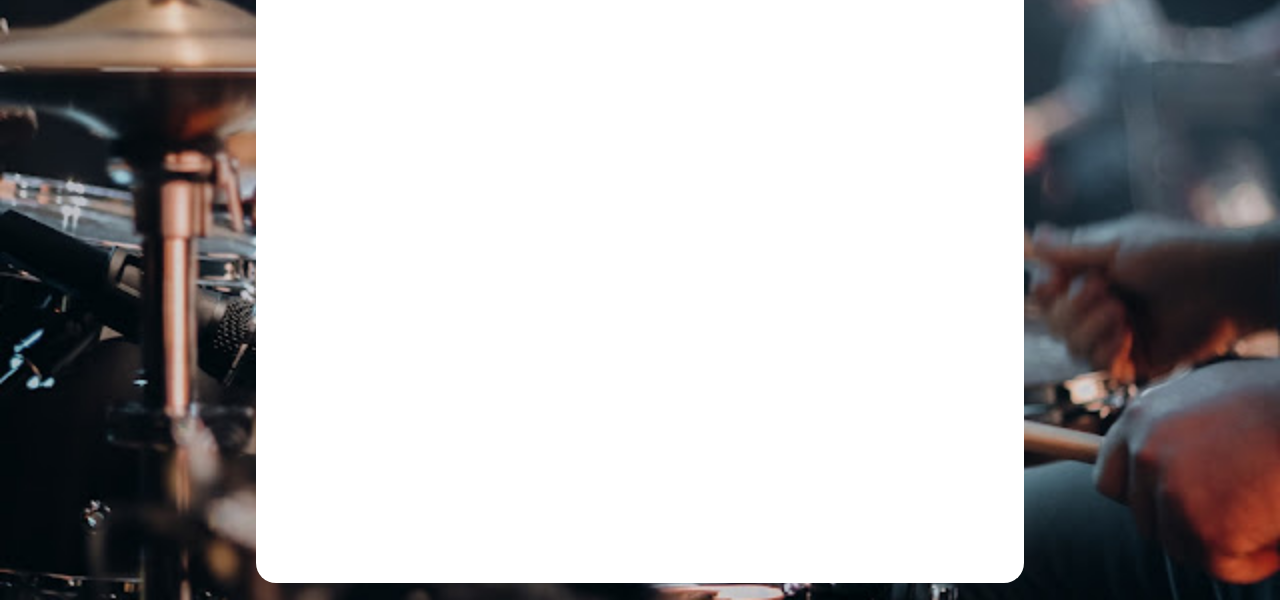
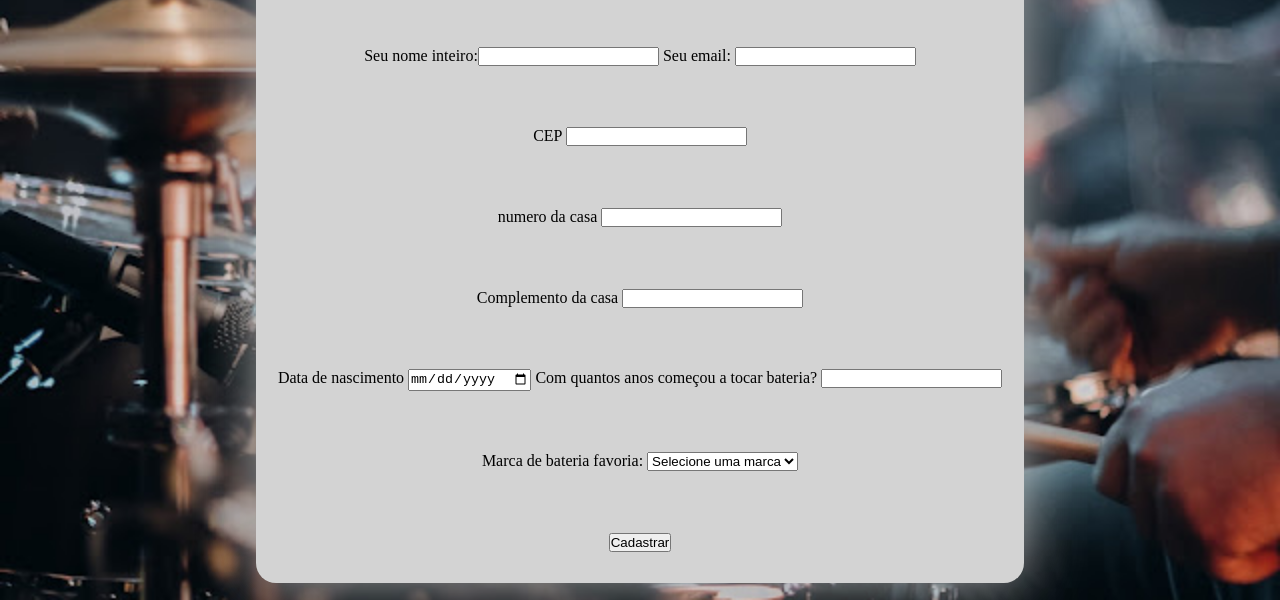
Before and after one commit to MatteusNogueira/ProjetoIndividual, a plain HTML site: page site/cadastro.html in a window 1280 px wide. Shown: the part 200-800 px from the top of the page. Drawn offline with Linux system fonts and the light colour scheme.

Commit message:
Comecando tela de cadastro

```diff
--- a/site/cadastro.html
+++ b/site/cadastro.html
@@ -9,7 +9,7 @@
 <body>
 
 	<div class="header" id="header">
-		<img src="img/bateria_icone.png" class="icone">
+		<a href="index.html" ><img src="img/bateria_icone.png"  class="icone"> </a>
 		<ul class="itensHeader">
 			<li class="itemTom">
 				<h3>Home</h3>
@@ -28,7 +28,42 @@
 	</div>
 
 	<div class="main">
-		<div class="container">
+		<div class="containerCad">
+			<form class="formCad">
+
+				<h1>Cadastro</h1>
+
+				<div class="inpt_cad">
+					Seu nome inteiro:<input type="text" id="inpt_nome" name="">
+					Seu email: <input type="email" id="inpt_email" name="">
+				</div>
+				<div class="inpt_cad">
+					CEP <input type="text" id="inpt_cep">
+				</div>
+				<div class="inpt_cad">
+					numero da casa <input type="number" id="inpt_numCasa" name="">
+				</div>
+				<div class="inpt_cad">
+					Complemento da casa <input type="text" name="">
+				</div>
+				<div class="inpt_cad">
+					Data de nascimento <input type="date" id="inpt_nascimento" name="">
+					Com quantos anos começou a tocar bateria? <input type="number" id="inpt_comeco" name="">
+				</div>
+				<div class="inpt_cad">
+					Marca de bateria favoria:
+					<select id="slt_marca">
+						<option>Selecione uma marca</option>
+						<option>Yamaha</option>
+						<option>Gretsch</option>
+						<option>Pearl</option>
+						<option>Ludwig</option>
+						<option>Tama</option>
+						<option>DW Drums</option>
+					</select>
+				</div>
+				<button>Cadastrar</button>
+			</form>
 		</div>
 	</div>
 
--- a/site/css/style.css
+++ b/site/css/style.css
@@ -23,6 +23,10 @@ body{
 	align-items: center;
 	font-size: 30px;
 	color: #FFE07D;
+}
+
+.header a{
+  height: 100px;
 }
 
 .header ul{
@@ -98,6 +102,28 @@ body{
 	height: 95%;
 	background-color: white;
 	border-radius: 20px;
+  box-shadow: 0px 0px 60px #aaaaaa;
+}
+
+.containerCad{
+  width: 60%;
+  height: 95%;
+  background-color: lightgray;
+  border-radius: 20px;
+  box-shadow: 0px 0px 60px #aaaaaa;
+}
+
+.formCad{
+
+  display: flex;
+  align-items: center;
+  flex-direction: column;
+  justify-content: space-around;
+  height: 100%;
+}
+
+.inpt_cad{
+/*  border: 1px black solid;*/
 }
 
 
```
Also changed, not shown: site/index.html (+2 -2 lines).
